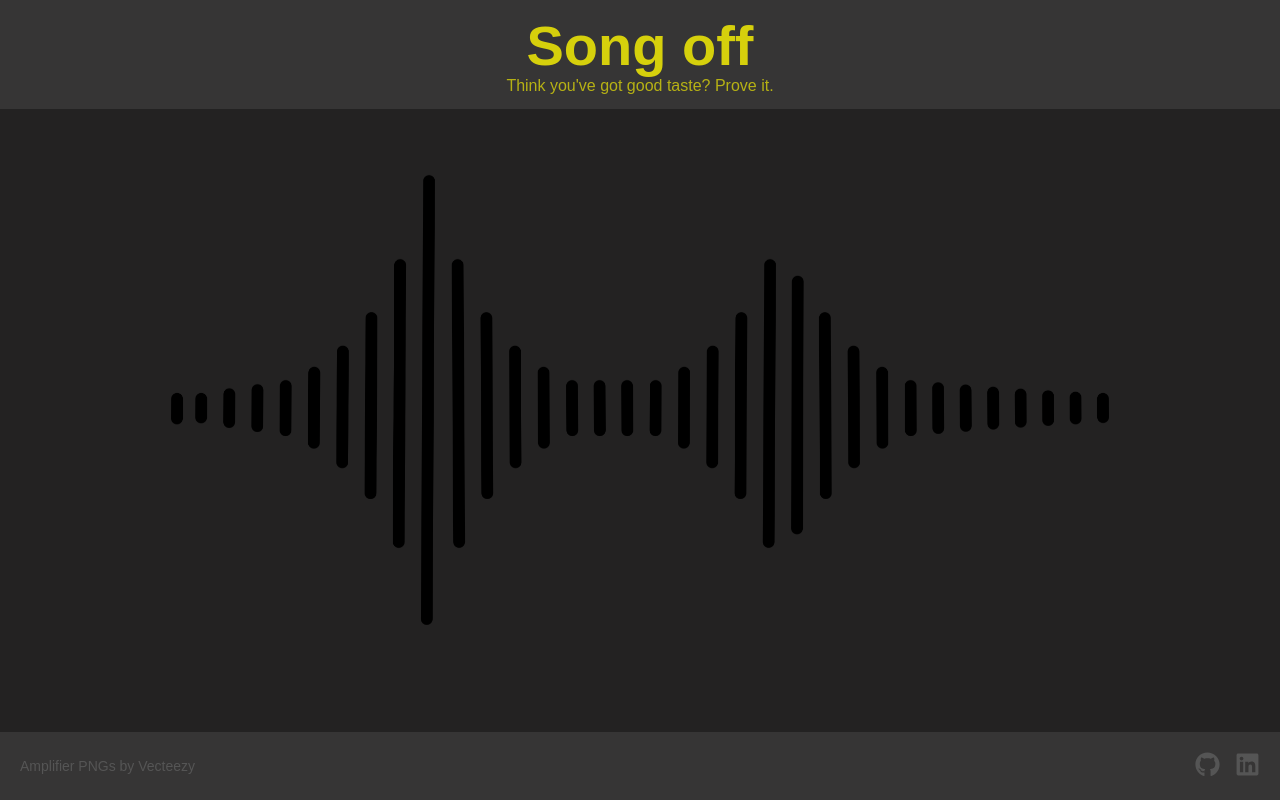
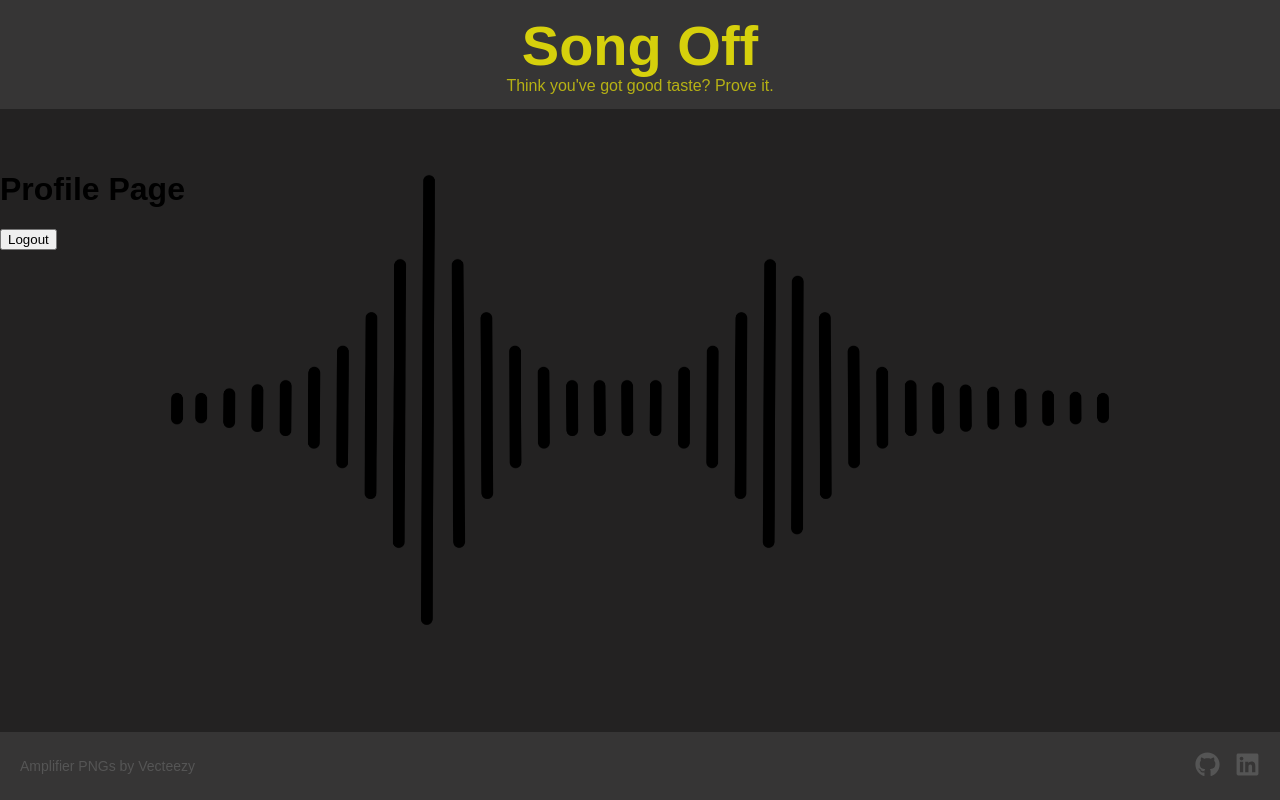
Before and after one commit to Runeozzyman/Song-Off, a React (Create React App) app in the folder song-off/: page /profile in a window 1280 px wide. Built offline with nearby package versions, Linux system fonts and the light colour scheme; no server answers; a web font is replaced by a local one.

Commit message:
header username display logic + fixed login logic

```diff
--- a/song-off/src/components/Header.js
+++ b/song-off/src/components/Header.js
@@ -1,22 +1,61 @@
-  import './component-css/Header.css';
-  import { Link } from 'react-router-dom';
+import { getCurrentUser, getUsername, userLogin } from '../services/userService';
+import { useEffect, useState } from 'react';
+import './component-css/Header.css';
+import { supabase } from '../lib/supabase';
+import { Link } from 'react-router-dom';
 
   const Header = () =>  {
 
+  const[username, setUsername] = useState();
+  const [user, setUser] = useState();
+
+  useEffect(() => {
+  async function getUserData() {
+    const usr = await getCurrentUser();
+    setUser(usr);
+
+    if (usr) {
+      const uname = await getUsername();
+      setUsername(uname);
+    } else {
+      setUsername(null);
+    }
+  }
+
+  getUserData();
+
+  // 👇 listen for login/logout
+  const { data: listener } = supabase.auth.onAuthStateChange(
+    () => {
+      getUserData(); // re-check user
+    }
+  );
+
+  return () => listener.subscription.unsubscribe();
+}, []);
+
 	return (
-	  <div className="header">
-        <Link to="/"
 
-          style={{
-            textDecoration: 'none',
-            color: 'inherit'
-          }}
+  <div className="header">
 
-        >
-          <h1>Song off</h1>
+    <div className="header-center">
+        <Link to="/" className="logo">
+          <h1>Song Off</h1>
         </Link>
+
         <h3>Think you've got good taste? Prove it.</h3>
-	  </div>
+    </div>
+
+    <div className="header-nav">
+  {user && (
+    <Link to="/profile" className="username">
+      {username}
+    </Link>
+  )}
+</div>
+
+</div>
+
 	);
   }
 
--- a/song-off/src/components/Login_Box.js
+++ b/song-off/src/components/Login_Box.js
@@ -26,14 +26,13 @@ import { getCurrentUser, userLogin } from '../services/userService';
     async function login(e) {
         e.preventDefault();
 
-        try{
-            const result = await userLogin(email,password);
-            console.log(result);
-            navigate("/");
-        }
+        const result = await userLogin(email,password);
 
-        catch{
-            setError("Incorrect Username or Password");
+        if(result.success){
+            navigate("/home")
+        }else{
+            setError("Incorrect Email or Password");
+            alert(error);
         }
     }
 
@@ -68,7 +67,6 @@ import { getCurrentUser, userLogin } from '../services/userService';
 
 
         <button>Login</button>
-
         <Link to="/create-account" style={{textDecoration: 'none',color: 'inherit'}}><h2>create account</h2></Link>
 
 
--- a/song-off/src/components/component-css/Header.css
+++ b/song-off/src/components/component-css/Header.css
@@ -1,14 +1,45 @@
 .header {
   font-size: 28px;
   display: flex;
-    flex-direction: column;
   align-items: center;
   justify-content: center;
+  position: relative;
+
   color: #fff702cc;
   padding: 15px 0;
   line-height: 1.1;
   margin-bottom: 40px;
   background-color: #363535;
+}
+
+
+.header-center {
+  display: flex;
+  flex-direction: column;
+  align-items: center;
+}
+
+
+.header-nav {
+  position: absolute;
+  right: 30px;
+  display: flex;
+  gap: 20px;
+  font-size: 25px;
+}
+
+.header-nav a {
+  text-decoration: none;
+  color: #fff702cc;
+}
+
+.header-nav a:hover {
+  opacity: 0.7;
+}
+
+.logo {
+  text-decoration: none;
+  color: inherit;
 }
 
 .header h1 {
--- /dev/null
+++ b/song-off/src/pages/Profile.js
@@ -0,0 +1,29 @@
+import React from 'react';
+import { getCurrentUser, userLogout } from '../services/userService';
+import { useNavigate } from 'react-router-dom';
+
+  const Profile = () =>  {
+
+    const navigate = useNavigate();
+
+    async function handleLogout() {
+        try{
+            await userLogout();
+            await getCurrentUser();
+            navigate("/")
+        }
+        catch (err) {
+            console.error(err);
+        }
+    }
+
+	return (
+	  <div>
+        <h1>Profile Page</h1>
+            <button onClick={handleLogout}>Logout</button>
+
+	  </div>
+	);
+  }
+
+  export default Profile;
--- a/song-off/src/routes/App_Routes.js
+++ b/song-off/src/routes/App_Routes.js
@@ -6,6 +6,7 @@ import Login from '../pages/Login';
 import { Route, Routes } from 'react-router-dom';
 import Create_Account from '../pages/Create_Account';
 import Home from '../pages/Home';
+import Profile from '../pages/Profile';
 
   const App_Routes = () =>  {
 	return (
@@ -18,6 +19,7 @@ import Home from '../pages/Home';
                     <Route path="create-account" element={<Create_Account />}></Route>
                   </Route>
 
+                  <Route path = "/profile" element={<Profile/>}></Route>
                   <Route path = "/home" element = {<Home/>}></Route>
                   <Route path = "/new-room" element={<New_Room/>}></Route>
 
--- a/song-off/src/services/userService.js
+++ b/song-off/src/services/userService.js
@@ -42,3 +42,10 @@ export async function getUsername() {
   const user = await getCurrentUser();
   return user.user_metadata.username;
 }
+
+export async function userLogout(){
+  const{error} = await supabase.auth.signOut();
+
+  if (error) throw error;
+  return;
+}
```
Lines whose indentation alone changed are shown as unchanged.
